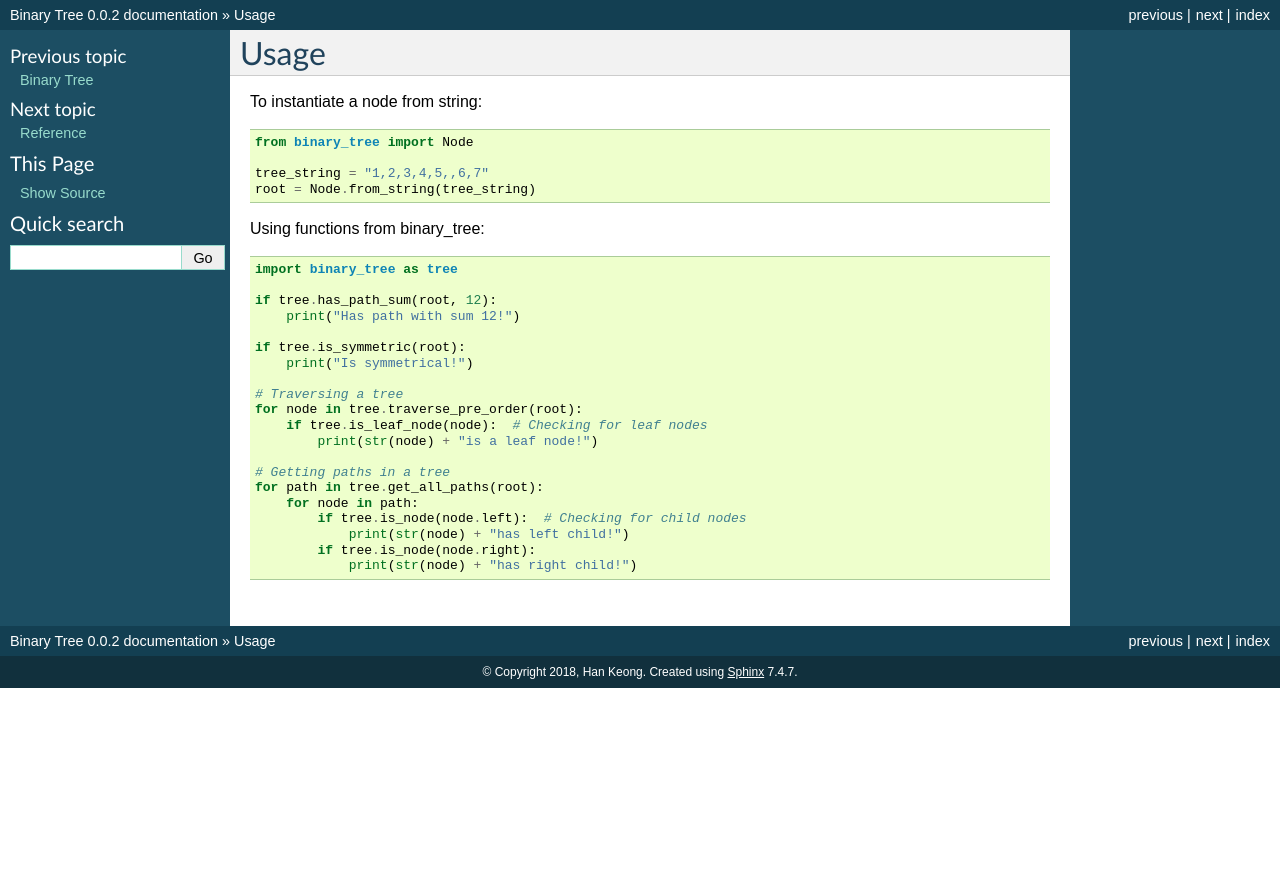
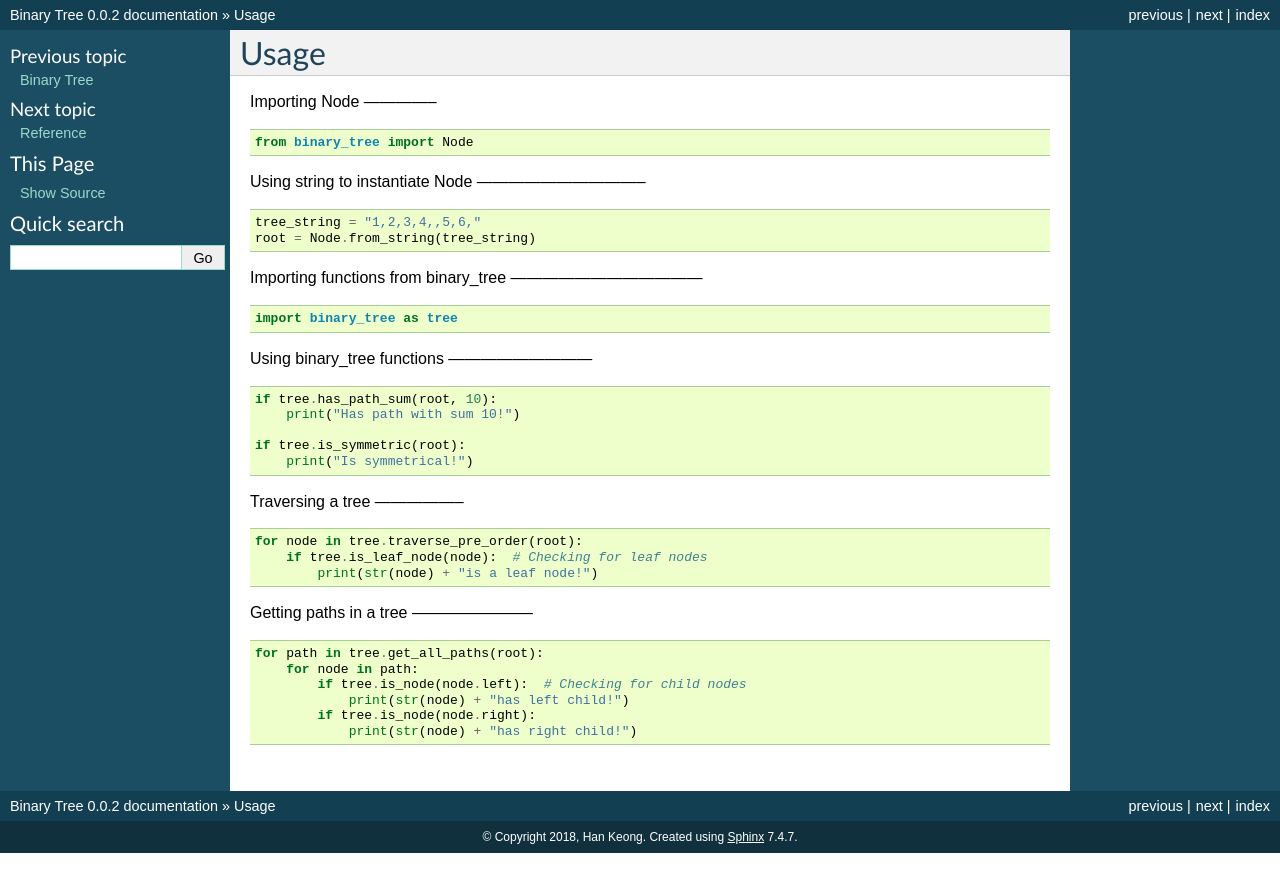
Before and after one commit to david-xhk/binary_tree, a Sphinx documentation site: the page built from docs/usage.rst, in a window 1280 px wide. Shown: the top 892 px of the page. Built offline with Sphinx 7.4.7, drawn with Linux system fonts in a browser that asks for light colours.

Commit message:
Changes to usage.rst

```diff
--- a/docs/index.rst
+++ b/docs/index.rst
@@ -18,11 +18,14 @@ Contents:
 
 .. image:: https://img.shields.io/pypi/v/binary_tree.svg
         :target: https://pypi.python.org/pypi/binary_tree
+
 .. image:: https://img.shields.io/travis/han-keong/binary_tree.svg
         :target: https://travis-ci.org/han-keong/binary_tree
+
 .. image:: https://readthedocs.org/projects/binary-tree/badge/?version=latest
         :target: https://binary-tree.readthedocs.io/en/latest/?badge=latest
         :alt: Documentation Status
+
 .. image:: https://pyup.io/repos/github/han-keong/binary_tree/shield.svg
      :target: https://pyup.io/repos/github/han-keong/binary_tree/
      :alt: Updates
--- a/docs/readme.rst
+++ b/docs/readme.rst
@@ -7,11 +7,13 @@ Binary Tree provides a Node object and some useful functions like constructors a
 Features
 --------
 * Construct a binary tree from
+
     * String
     * An in-order and a pre-order traversal
     * An in-order and a post-order traversal
 
 * Traverse a binary tree in
+
     * Pre-order
     * In-order
     * Post-order
@@ -20,5 +22,6 @@ Features
 * Get all root-to-leaf paths in a binary tree
 
 * Check if a tree
+
     * Has a certain path sum
     * Is symmetrical
--- a/docs/reference.rst
+++ b/docs/reference.rst
@@ -5,9 +5,11 @@ Reference
 Here is the documentation for binary_tree. To look at a demonstration, run "./tree.py" in your terminal.
 
 .. currentmodule:: binary_tree
+
 .. autoclass:: Node
     :members:
     :member-order:
+
 .. automodule:: binary_tree
     :members:
     :member-order:
--- a/docs/usage.rst
+++ b/docs/usage.rst
@@ -2,30 +2,41 @@
 Usage
 =====
 
-To instantiate a node from string::
+Importing Node
+-------------- ::
 
     from binary_tree import Node
 
-    tree_string = "1,2,3,4,5,,6,7"
+Using string to instantiate Node
+-------------------------------- ::
+
+    tree_string = "1,2,3,4,,5,6,"
     root = Node.from_string(tree_string)
 
-
-Using functions from binary_tree::
+Importing functions from binary_tree
+------------------------------------ ::
 
     import binary_tree as tree
 
-    if tree.has_path_sum(root, 12):
-        print("Has path with sum 12!")
+Using binary_tree functions
+--------------------------- ::
+
+    if tree.has_path_sum(root, 10):
+        print("Has path with sum 10!")
 
     if tree.is_symmetric(root):
         print("Is symmetrical!")
 
-    # Traversing a tree
+Traversing a tree
+----------------- ::
+
     for node in tree.traverse_pre_order(root):
         if tree.is_leaf_node(node):  # Checking for leaf nodes
             print(str(node) + "is a leaf node!")
 
-    # Getting paths in a tree
+Getting paths in a tree
+----------------------- ::
+
     for path in tree.get_all_paths(root):
         for node in path:
             if tree.is_node(node.left):  # Checking for child nodes
```
Also changed, not shown: 1 other file.
